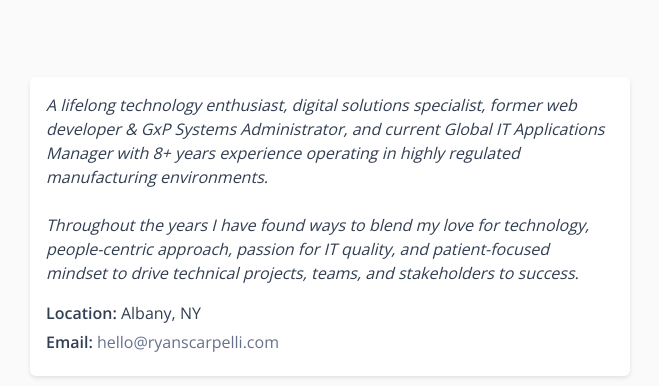
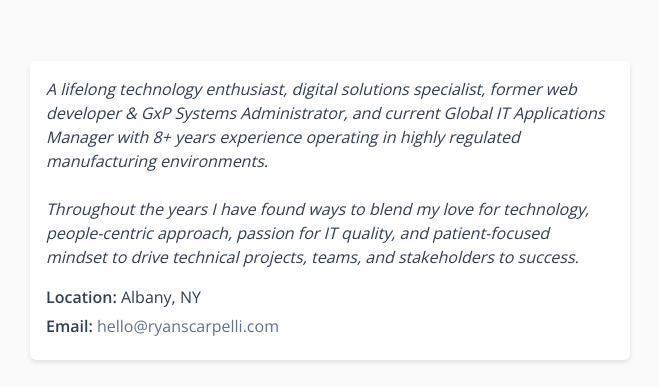
Before and after one commit to ryanscarpelli/ryanscarpelli.github.io, a plain HTML site: page index.html in a window 1280 px wide. Shown: the part 225-611 px from the top of the page, without its empty margins (310-969 px from the left). Drawn offline with nearby package versions, Linux system fonts and the light colour scheme.

Commit message:
Update index.html

```diff
--- a/index.html
+++ b/index.html
@@ -2,7 +2,6 @@
 <html lang="en">
 <head>
   <meta charset="UTF-8" />
-  <meta name="description" content="Ryan Scarpelli - IT Apps Manager & Digital SOlutions Specialist" />
   <!-- Refined SEO meta description -->
   <meta
     name="description"
@@ -88,12 +87,20 @@
     /********************************
      * HEADER, MAIN, FOOTER
      ********************************/
-    header, main, footer {
+    header, footer {
       width: 90%;
       max-width: 600px;
       margin: 0 auto;
       text-align: center;
       padding: 2rem 0;
+    }
+    /* Reduced the vertical padding in main for less space above .bio */
+    main {
+      width: 90%;
+      max-width: 600px;
+      margin: 0 auto;
+      text-align: center;
+      padding: 1rem 0; /* Changed from 2rem to 1rem */
     }
 
     /********************************
@@ -174,7 +181,6 @@
   </style>
 </head>
 <body>
-
   <!-- HEADER -->
   <header>
     <!-- HEADSHOT -->
@@ -183,7 +189,6 @@
       alt="Ryan Scarpelli Headshot"
       class="headshot"
     />
-
     <h1>Ryan Scarpelli</h1>
     <h2>IT Applications Manager & Digital Solutions Specialist</h2>
   </header>
@@ -192,14 +197,14 @@
   <main>
     <div class="bio">
       <p>
-        <em>A lifelong technology enthusiast, digital solutions specialist, former web developer & GxP Systems Administrator, and current Global IT Applications Manager with 8+ years experience operating in highly regulated manufacturing environments.<br /><br /> Throughout the years I have found ways to blend my love for technology, people-centric approach, passion for IT quality, and patient-focused mindset to drive technical projects, teams, and stakeholders to success.</em>
+        <em>A lifelong technology enthusiast, digital solutions specialist, former web developer &amp; GxP Systems Administrator, and current Global IT Applications Manager with 8+ years experience operating in highly regulated manufacturing environments.<br /><br />
+        Throughout the years I have found ways to blend my love for technology, people-centric approach, passion for IT quality, and patient-focused mindset to drive technical projects, teams, and stakeholders to success.</em>
       </p>
       <ul>
         <li><strong>Location:</strong> Albany, NY</li>
         <li><strong>Email:</strong> <a href="mailto:hello@ryanscarpelli.com">hello@ryanscarpelli.com</a></li>
       </ul>
     </div>
-
     <!-- SOCIAL ICONS -->
     <div class="socials">
       <!-- Email -->
@@ -230,11 +235,9 @@
       </a>
     </div>
   </main>
-
   <!-- FOOTER -->
   <footer>
     <p>&copy; 2025 Ryan Scarpelli. All rights reserved.</p>
   </footer>
-
 </body>
 </html>
```
